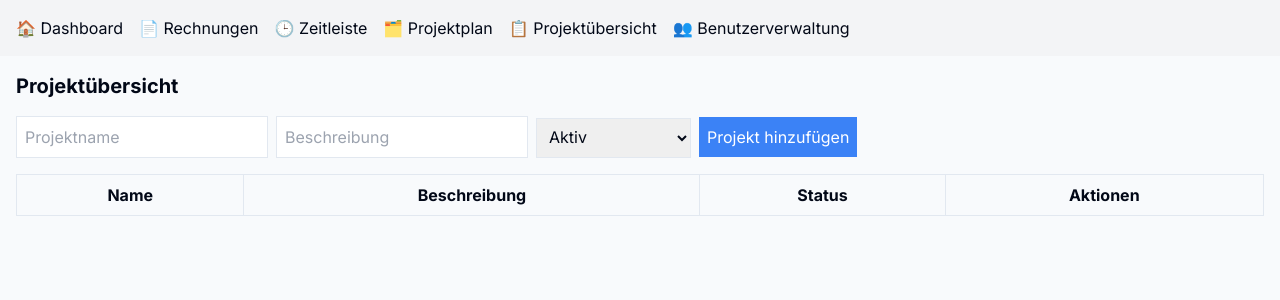
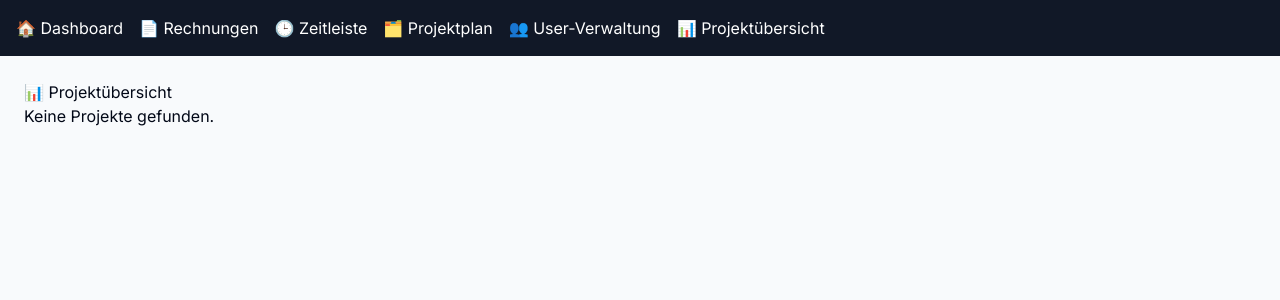
Before and after one commit to styliamo/doesinger-app, a React (Vite) app: page /#/overview in a window 1280 px wide. Shown: the top 300 px of the page. Built offline with nearby package versions, Linux system fonts and the light colour scheme.

Commit message:
feat: add project overview to navigation

```diff
--- a/src/App.tsx
+++ b/src/App.tsx
@@ -9,22 +9,26 @@ import ProjectOverview from "@/pages/ProjectOverview";
 export default function App() {
   return (
     <Router>
-      <nav className="p-4 bg-gray-100 flex gap-4">
+      <div className="min-h-screen flex flex-col">
+        <nav className="bg-gray-900 text-white p-4 flex space-x-4">
           <Link to="/">🏠 Dashboard</Link>
           <Link to="/invoices">📄 Rechnungen</Link>
-        <Link to="/timetable">🕒 Zeitleiste</Link>
+          <Link to="/timeline">🕒 Zeitleiste</Link>
           <Link to="/plan">🗂️ Projektplan</Link>
-        <Link to="/overview">📋 Projektübersicht</Link>
-        <Link to="/users">👥 Benutzerverwaltung</Link>
+          <Link to="/users">👥 User-Verwaltung</Link>
+          <Link to="/overview">📊 Projektübersicht</Link>
         </nav>
+        <main className="p-6">
           <Routes>
             <Route path="/" element={<Dashboard />} />
             <Route path="/invoices" element={<InvoicesPage />} />
-        <Route path="/timetable" element={<Timetable />} />
+            <Route path="/timeline" element={<Timetable />} />
             <Route path="/plan" element={<ProjectPlan />} />
+            <Route path="/users" element={<UserManagement />} />
             <Route path="/overview" element={<ProjectOverview />} />
-        <Route path="/users" element={<UserManagement />} />
           </Routes>
+        </main>
+      </div>
     </Router>
   );
 }
--- a/src/pages/ProjectOverview.tsx
+++ b/src/pages/ProjectOverview.tsx
@@ -1,92 +1,38 @@
-import { useState } from "react";
+import { useEffect, useState } from "react";
 
 interface Project {
   id: number;
   name: string;
-  description: string;
-  status: string;
+  tasks: string[];
+  users: string[];
 }
 
 export default function ProjectOverview() {
   const [projects, setProjects] = useState<Project[]>([]);
-  const [name, setName] = useState("");
-  const [description, setDescription] = useState("");
-  const [status, setStatus] = useState("aktiv");
 
-  const addProject = () => {
-    const newProject: Project = {
-      id: Date.now(),
-      name,
-      description,
-      status,
-    };
-    setProjects([...projects, newProject]);
-    setName("");
-    setDescription("");
-    setStatus("aktiv");
-  };
-
-  const deleteProject = (id: number) => {
-    setProjects(projects.filter((p) => p.id !== id));
-  };
+  useEffect(() => {
+    const stored = localStorage.getItem("projects");
+    if (stored) {
+      setProjects(JSON.parse(stored));
+    }
+  }, []);
 
   return (
-    <div className="p-4">
-      <h2 className="text-xl font-bold mb-4">Projektübersicht</h2>
-      <div className="mb-4">
-        <input
-          placeholder="Projektname"
-          value={name}
-          onChange={(e) => setName(e.target.value)}
-          className="border p-2 mr-2"
-        />
-        <input
-          placeholder="Beschreibung"
-          value={description}
-          onChange={(e) => setDescription(e.target.value)}
-          className="border p-2 mr-2"
-        />
-        <select
-          value={status}
-          onChange={(e) => setStatus(e.target.value)}
-          className="border p-2 mr-2"
-        >
-          <option value="aktiv">Aktiv</option>
-          <option value="pausiert">Pausiert</option>
-          <option value="abgeschlossen">Abgeschlossen</option>
-        </select>
-        <button onClick={addProject} className="bg-blue-500 text-white p-2">
-          Projekt hinzufügen
-        </button>
-      </div>
-
-      <table className="w-full border">
-        <thead>
-          <tr>
-            <th className="border p-2">Name</th>
-            <th className="border p-2">Beschreibung</th>
-            <th className="border p-2">Status</th>
-            <th className="border p-2">Aktionen</th>
-          </tr>
-        </thead>
-        <tbody>
+    <div>
+      <h2>📊 Projektübersicht</h2>
+      {projects.length === 0 ? (
+        <p>Keine Projekte gefunden.</p>
+      ) : (
+        <ul className="space-y-4">
           {projects.map((project) => (
-            <tr key={project.id}>
-              <td className="border p-2">{project.name}</td>
-              <td className="border p-2">{project.description}</td>
-              <td className="border p-2">{project.status}</td>
-              <td className="border p-2">
-                <button
-                  onClick={() => deleteProject(project.id)}
-                  className="bg-red-500 text-white p-1"
-                >
-                  Löschen
-                </button>
-              </td>
-            </tr>
+            <li key={project.id} className="border p-4 rounded shadow-sm">
+              <h3 className="font-bold">{project.name}</h3>
+              <p>🧑‍🤝‍🧑 Zugewiesene Nutzer: {project.users.join(", ") || "Keine"}</p>
+              <p>✅ Aufgabenanzahl: {project.tasks.length}</p>
+            </li>
           ))}
-        </tbody>
-      </table>
+        </ul>
+      )}
     </div>
   );
 }
```
Also changed, not shown: 5 other files (tests, documents, lock files or other folders). Lines whose indentation alone changed are shown as unchanged.
